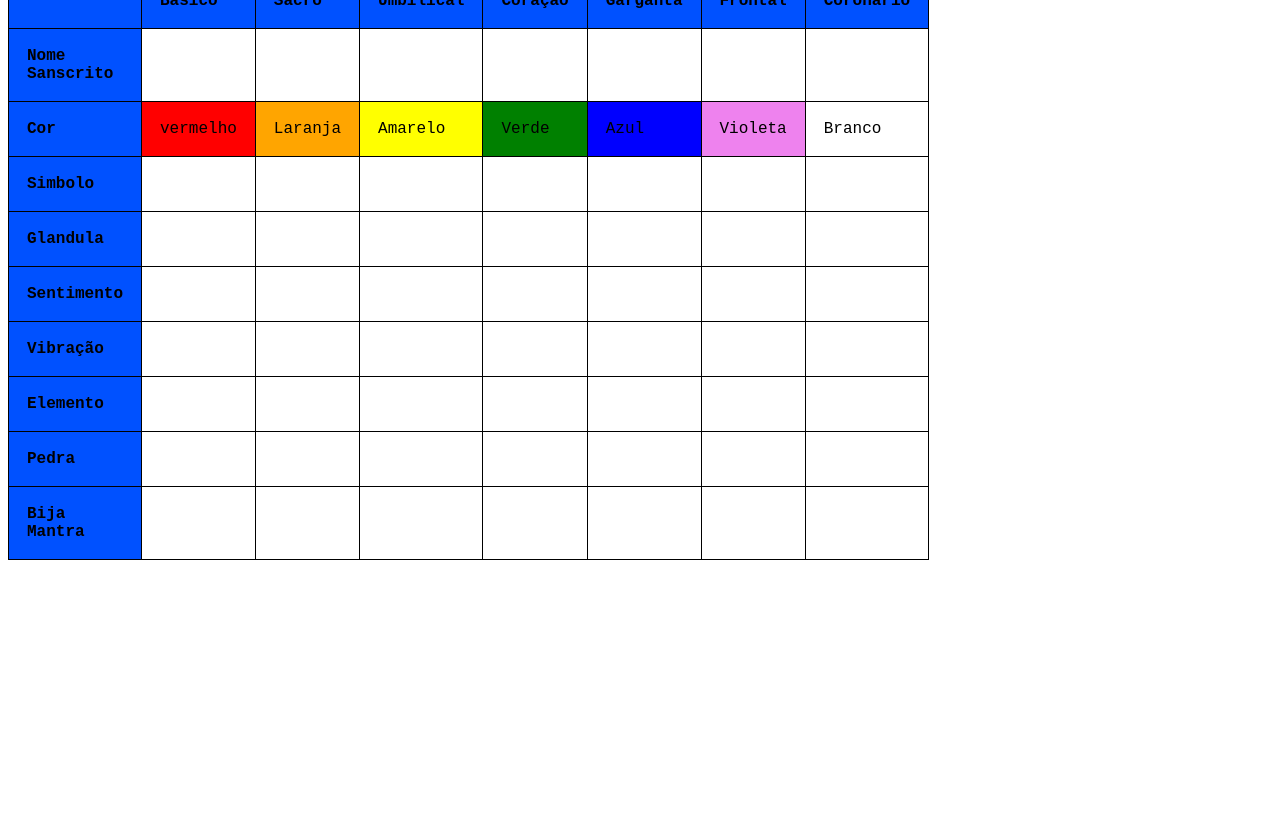
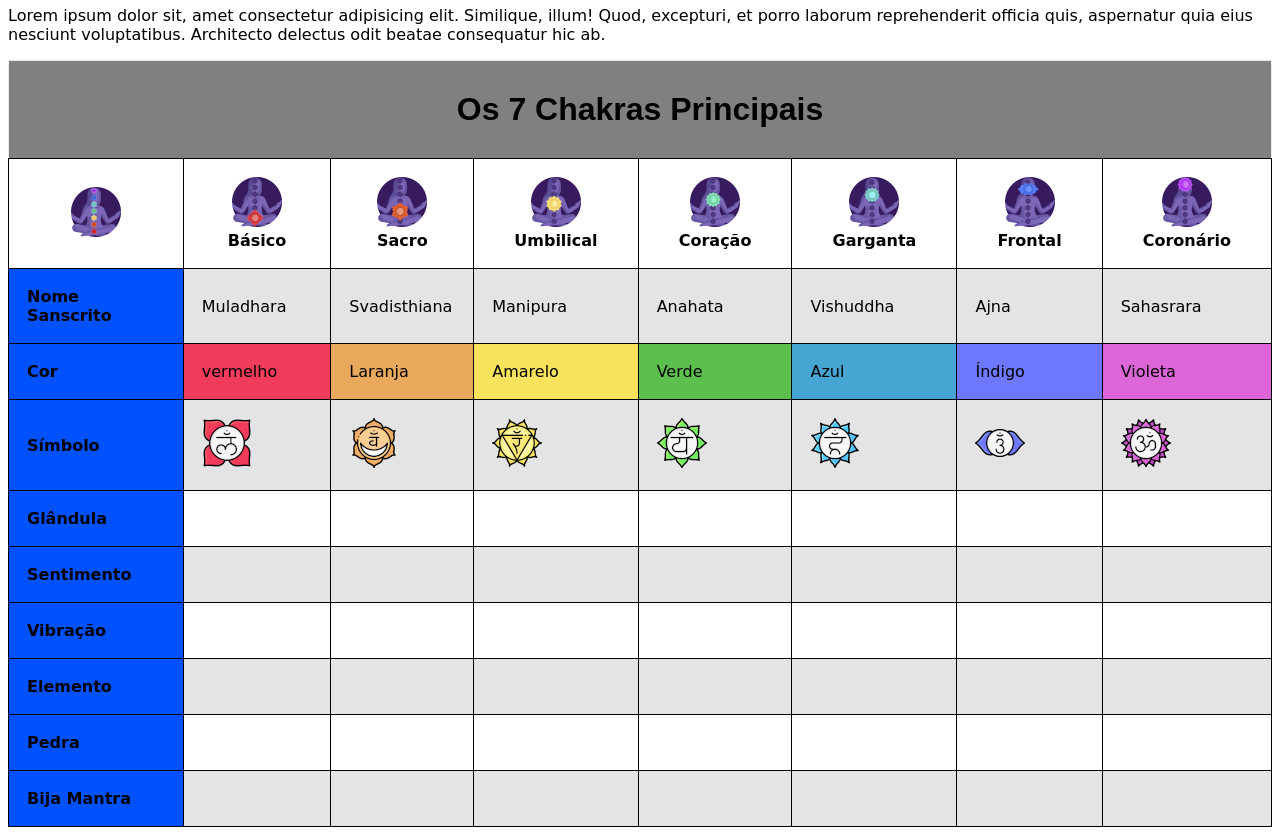
Before and after one commit to SaraAguiarLima/testando-conhecimento, a plain HTML site: page index.html in a window 1280 px wide. Shown: the part 75-910 px from the top of the page. Before the commit the page ends 800 px from the top, so only its background shows below. Drawn offline with Linux system fonts and the light colour scheme.

Commit message:
Criando uma tabela

```diff
--- a/index.html
+++ b/index.html
@@ -7,32 +7,41 @@
     <link rel="stylesheet" href="style.css">
 </head>
 <body>
-    <header>
+    <h1>Conheça mais sobre os Chakras</h1>
+    <p>Lorem ipsum dolor sit, amet consectetur adipisicing elit. Similique, illum! Quod, excepturi, et porro laborum reprehenderit officia quis, aspernatur quia eius nesciunt voluptatibus. Architecto delectus odit beatae consequatur hic ab.</p>
 
-    </header>
-    <main>
+        <div id="container">
             <table>
-            <caption class="inicio">Chakras</caption>
+                <caption class="inicio">Os 7 Chakras Principais</caption>
                 <thead>
                     <tr class="cabeçalho">
-                    <td class="vazio"></td>
-                    <td scope="col">Básico</td>
-                    <td scope="col">Sacro</td>
-                    <td scope="col">Umbilical</td>
-                    <td scope="col">Coração</td>
-                    <td scope="col">Garganta</td>
-                    <td scope="col">Frontal</td>
-                    <td scope="col">Coronário</td>
+                        </thead>
+                        <th class="vazio"> <img src="img/Todos-chakras-Corpo-redimensionado.png" alt=""></th>
+
+                        <th scope="col"> <img src="img/chacra Muladhara-corpo-redimensionado.png" alt="">  Básico</th>
+
+                        <th scope="col"><img src="img/svadhishthana-sacro.redimensionado.png" alt=""> Sacro</th>
+
+                        <th scope="col"> <img src="img/manipura-umbigo-Corpo-redimensionado.png" alt="">Umbilical</th>
+
+                        <th scope="col"> <img src="img/anahata-coracao- Corpo-redimensionado.png" alt="">Coração</th>
+
+                        <th cope="col"> <img src="img/vishuddha-garganta-Corpo-redimensionado.png" alt="">Garganta</th>
+
+                        <th scope="col"> <img src="img/ajna-frontal-Corpo-redimensionado.png" alt="">Frontal</th>
+
+                        <th scope="col"><img src="img/sahasrara-coronario-Corpo-redimensionado.png" alt="">Coronário</th>
                     </tr>
+                </thead>
                     <tr>
                         <td class="coluna">Nome Sanscrito</td>
-                    <td></td>
-                    <td></td>
-                    <td></td>
-                    <td></td>
-                    <td></td>
-                    <td></td>
-                    <td></td>
+                        <td> Muladhara</td>
+                        <td> Svadisthiana</td>
+                        <td> Manipura</td>
+                        <td> Anahata</td>
+                        <td> Vishuddha</td>
+                        <td> Ajna</td>
+                        <td> Sahasrara</td>
                     </tr>
                     <tr>
                         <td class="coluna">Cor</td>
@@ -41,21 +50,29 @@
                         <td class="amarelo">Amarelo</td>
                         <td class="verde">Verde</td>
                         <td class="azul">Azul</td>
-                    <td class="violeta">Violeta</td>
-                    <td class="branco">Branco</td>
+                        <td class="índigo">Índigo</td>
+                        <td class="Violeta">Violeta</td>
                     </tr>
                     <tr>
-                    <td class="coluna">Simbolo</td>
-                    <td></td>
-                    <td></td>
-                    <td></td>
-                    <td></td>
-                    <td></td>
-                    <td></td>
-                    <td></td>
+                        <td class="coluna">Símbolo</td>
+
+                        <td> <img src="img/muladhara-redimensionado.png" alt=""></td>
+
+                        <td> <img src="img/svadhishthana-ForaPadrao3-sacro-Redimensionado.png" alt=""></td>
+
+                        <td> <img src="img/manipura-CORRETO- Umbigo-Redimensionado.png" alt=""></td>
+
+                        <td> <img src="img/anahata-Coracao-redimencionado.png" alt=""></td>
+
+                        <td> <img src="img/vishuddha-garganta-redimensionado.png" alt=""></td>
+
+                        <td> <img src="img/ajna-terceiro olho-redimensionado.png" alt=""></td>
+
+                        <td> <img src="img/sahasrara-coronario-redimensionado.png" alt=""></td>
+
                     </tr>
                     <tr>
-                    <td class="coluna">Glandula</td>
+                        <td class="coluna">Glândula</td>
                         <td></td>
                         <td></td>
                         <td></td>
@@ -115,9 +132,8 @@
                         <td></td>
                     </tr>
 
-            </thead>
             </table>
-    </main>
-    <footer></footer>
+        </div>
+
 </body>
 </html>
--- a/style.css
+++ b/style.css
@@ -1,26 +1,34 @@
 
 @charset "UTF-8";
 
-main{
-    font-family: 'Courier New', Courier, monospace;
-    display: flexbox;
+body {
+    font-family: cursive;
+}
+table{
+
+    border-collapse: collapse;
 
 }
-table {
-    width: 300px;
-    height: 200px;
-}
 caption{
+    font-size: 2em;
     font-family: Arial, Helvetica, sans-serif;
     font-weight: bold;
-    padding: 10px;
-    border: 1px solid black;
+    padding: 30px;
+    border: 1px solid rgb(236, 232, 232);
 }
-table{
-    width: 600px;
-    border-collapse: collapse;
+tr:nth-child(even) {
+    background-color: rgb(228, 228, 228);
 }
-td{
+div#container {
+  overflow-x: auto;
+
+}
+.coluna {
+    background-color:rgb(0, 81, 255);
+    font-size: medium;
+    font-weight: 900;
+}
+th, td{
 
     border: 1px solid black;
     padding: 18px;
@@ -34,32 +42,26 @@ td{
 .cabeçalho {
     background-color: rgb(0, 81, 255);
     font-weight: 900;
-
-
-}
-.coluna {
-    background-color:rgb(0, 81, 255);
-    font-size: medium;
-    font-weight: 900;
-}
+    }
 .vermelho {
-    background-color: red;
+    background-color:#F03C5A;
 }
 .laranja {
-    background-color: orange;
+    background-color: #E9A95D;
 }
 .amarelo {
-    background-color: yellow;
+    background-color: #F9E35D;
 }
 .verde {
-    background-color: green;
+    background-color: #5DC04E;
 }
 .azul {
-    background-color: blue;
+    background-color: #46A5D2;
 }
-.violeta {
-    background-color: violet;
+.índigo {
+    background-color: #6E78FF;
 }
-.branco {
-    background-color: white;
+.Violeta
+ {
+    background-color: #DC66D8;
 }
```
Also changed, not shown: img/Todos-chakras-Corpo-redimensionado.png (added), img/ajna-frontal-Corpo-redimensionado.png (added), img/ajna-terceiro olho-redimensionado.png (added), img/anahata-Coracao-redimencionado.png (added), img/anahata-coracao- Corpo-redimensionado.png (added), img/chacra Muladhara-corpo-redimensionado.png (added), img/manipura-CORRETO- Umbigo-Redimensionado.png (added), img/manipura-umbigo-Corpo-redimensionado.png (added), img/manipura-umbigo-redimensionado.png (added), img/muladhara-redimensionado.png (added), img/sahasrara-coronario-Corpo-redimensionado.png (added), img/sahasrara-coronario-redimensionado.png (added), img/svadhishthana-ForaPadrao2-sacro-Redimensionado.png (added), img/svadhishthana-ForaPadrao3-sacro-Redimensionado.png (added), 3 more files. Lines whose indentation alone changed are shown as unchanged.
